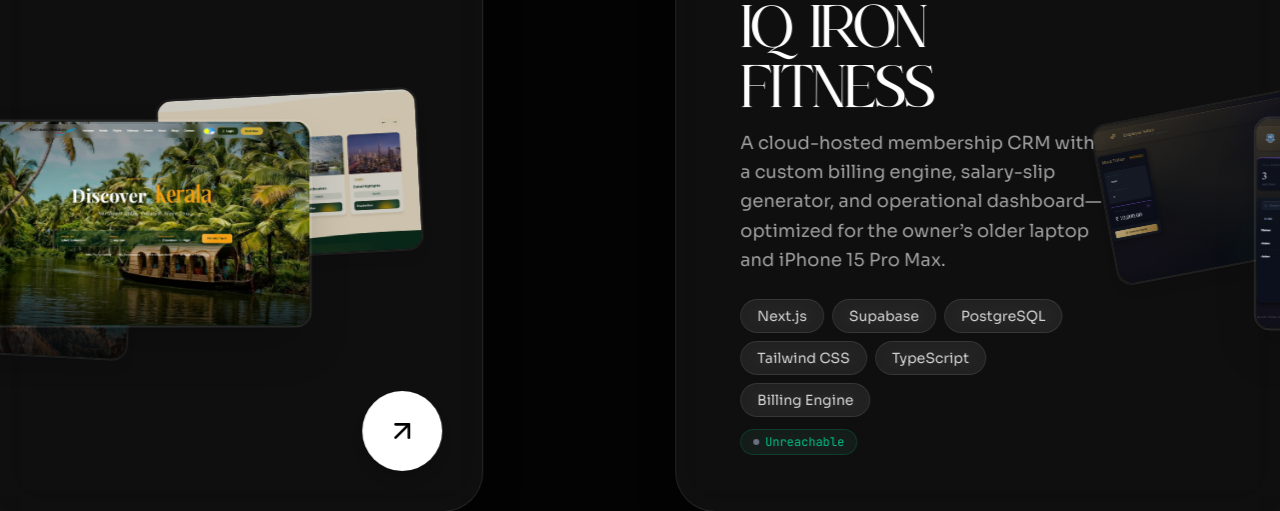
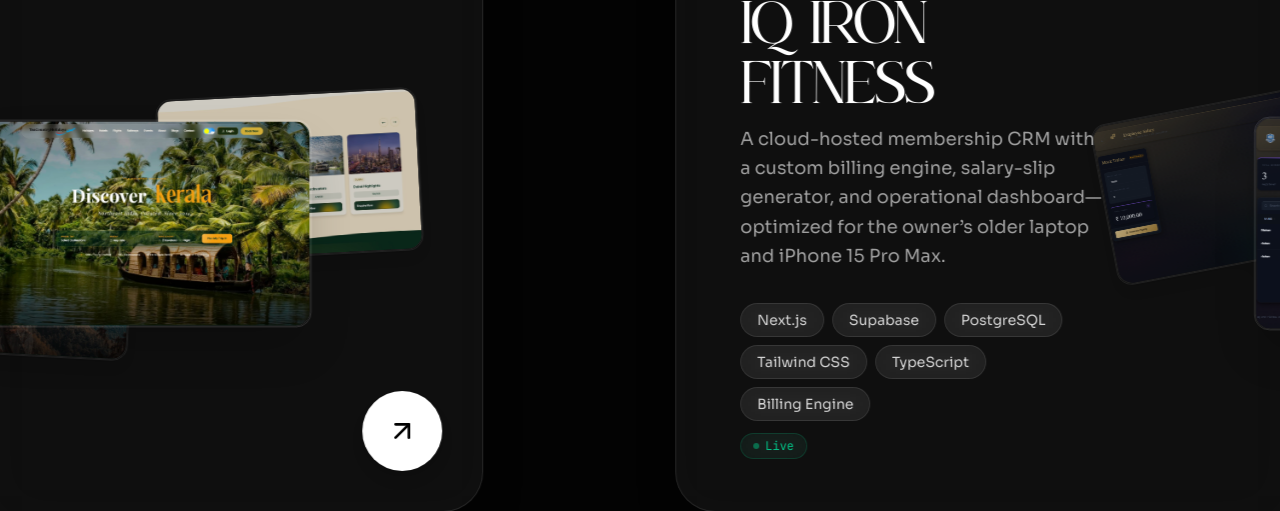
Before and after one commit to rishav00roy-web/Portfolio-website, a Next.js app: page / in a window 1280 px wide. Shown: the part 2720-3231 px from the top of the page. Built offline with nearby package versions, Linux system fonts and the light colour scheme; no server answers.

Commit message:
Fix layout bugs: Fix broken parallax by moving overflow-x to body, hardcode live project links to prevent adblocker issues, improve card spacing

```diff
--- a/src/App.tsx
+++ b/src/App.tsx
@@ -24,7 +24,7 @@ export default function App() {
       <main className="min-h-screen text-white selection:bg-white/20 selection:text-white relative">
         <Hero />
         <KineticGrid />
-        <div className="relative z-10 w-full overflow-x-hidden">
+        <div className="relative z-10">
           <Projects activeProjectId={activeProjectId} setActiveProjectId={setActiveProjectId} />
           <ExtraProjects />
           <About />
--- a/src/app/globals.css
+++ b/src/app/globals.css
@@ -225,3 +225,4 @@ html.lenis body {
 [data-reading-mode="true"] span {
   letter-spacing: 0.01em;
 }
+body { overflow-x: hidden; }
--- a/src/components/Projects.tsx
+++ b/src/components/Projects.tsx
@@ -92,21 +92,9 @@ function Card({
 
   useEffect(() => {
     if (project.id === 1) {
-      fetch("https://tea-country-holidays.vercel.app", { method: "HEAD", mode: "no-cors" })
-        .then(() => {
-          setStatus({ text: "Live", isLive: true });
-        })
-        .catch(() => {
-          setStatus({ text: "Unreachable", isLive: false });
-        });
+      setStatus({ text: "Live", isLive: true });
     } else if (project.id === 2) {
-      fetch("https://iq-iron-fitness-online-crm.vercel.app", { method: "HEAD", mode: "no-cors" })
-        .then(() => {
-          setStatus({ text: "Live", isLive: true });
-        })
-        .catch(() => {
-          setStatus({ text: "Unreachable", isLive: false });
-        });
+      setStatus({ text: "Live", isLive: true });
     }
   }, [project.id]);
 
@@ -147,7 +135,7 @@ function Card({
             <ArrowUpRight className="w-6 h-6 sm:w-8 sm:h-8 opacity-0 group-hover/title:opacity-100 group-hover/title:translate-x-1 group-hover/title:-translate-y-1 transition-all duration-300 text-white/80" />
           </button>
 
-          <p className="text-xs sm:text-lg text-white/60 max-w-xl leading-relaxed mb-3 sm:mb-6 font-sans line-clamp-3 sm:line-clamp-none">
+          <p className="text-xs sm:text-lg text-white/60 max-w-xl leading-relaxed mb-4 sm:mb-8 font-sans line-clamp-3 sm:line-clamp-none">
             {project.description}
           </p>
 
```
